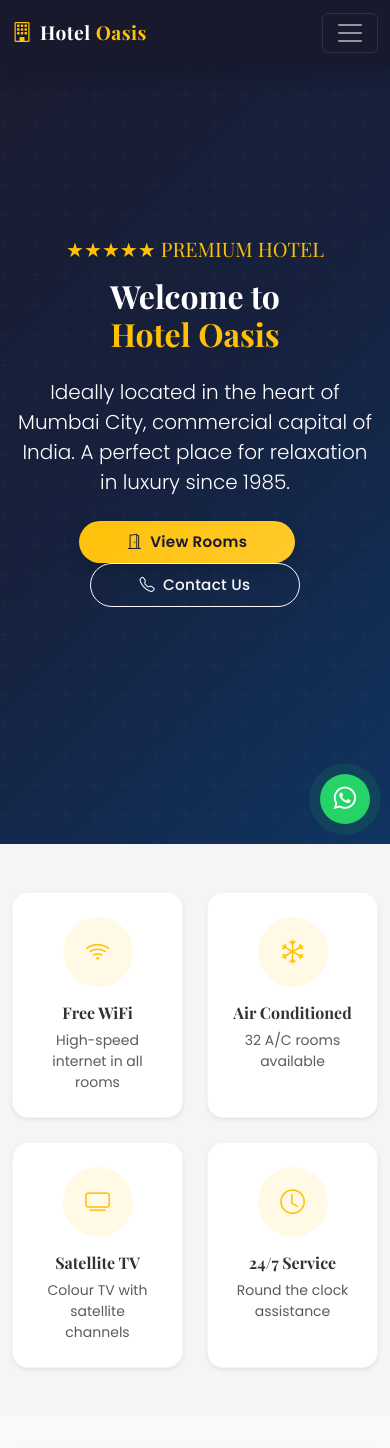
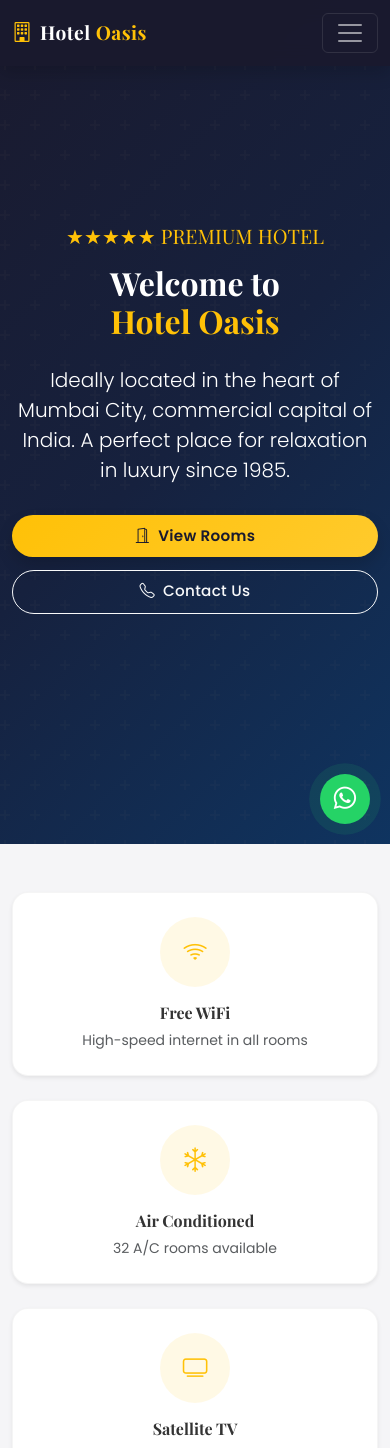
Before and after one commit to SALMAN-MAREDIA/Hotel-management-system-, a Node server app: page / in a window 390 px wide. Shown: the top 1448 px of the page. Run offline with Node 20, Linux system fonts and the light colour scheme.

Commit message:
feat: improve responsive layout across core pages
Co-authored-by: SALMAN-MAREDIA <183396695+SALMAN-MAREDIA@users.noreply.github.com>

```diff
--- a/public/css/style.css
+++ b/public/css/style.css
@@ -96,6 +96,10 @@ h1, h2, h3, h4, h5, h6 {
   z-index: 2;
 }
 
+.hero-row {
+  min-height: 100vh;
+}
+
 .animate-fade-in {
   animation: fadeInUp 1s ease forwards;
   opacity: 0;
@@ -180,6 +184,7 @@ section {
   transition: var(--transition);
   position: relative;
   overflow: hidden;
+  aspect-ratio: 4 / 3;
 }
 
 .room-card:hover .room-card-img {
@@ -213,6 +218,36 @@ section {
   transform: scale(0.8);
   position: absolute;
   pointer-events: none;
+}
+
+.gallery-img {
+  aspect-ratio: 4 / 3;
+  overflow: hidden;
+}
+
+.tourist-img-container {
+  aspect-ratio: 16 / 9;
+  overflow: hidden;
+}
+
+.about-preview-media {
+  aspect-ratio: 5 / 4;
+}
+
+.about-hero-media {
+  aspect-ratio: 4 / 3;
+}
+
+.booking-summary-card {
+  top: 100px;
+}
+
+.booking-summary-media {
+  aspect-ratio: 16 / 10;
+}
+
+.country-code-select {
+  max-width: 120px;
 }
 
 /* ===== WhatsApp Float ===== */
@@ -402,7 +437,18 @@ section {
 }
 
 /* ===== Responsive ===== */
+@media (max-width: 992px) {
+  .booking-summary-card {
+    position: static !important;
+    top: auto !important;
+  }
+}
+
 @media (max-width: 768px) {
+  .hero-row {
+    min-height: 85vh;
+  }
+
   .hero-section h1 {
     font-size: 2.5rem;
   }
@@ -423,15 +469,37 @@ section {
     padding: 0.6rem 1.5rem;
     font-size: 0.95rem;
   }
+
+  .card-body.p-5 {
+    padding: 1.75rem !important;
+  }
 }
 
 @media (max-width: 576px) {
+  .hero-row {
+    min-height: 80vh;
+  }
+
   .hero-section h1 {
     font-size: 2rem;
   }
 
   .brand-text {
     font-size: 1.2rem;
+  }
+
+  .hero-section .btn {
+    width: 100%;
+    margin: 0.4rem 0 !important;
+  }
+
+  .country-code-select {
+    max-width: 95px;
+    font-size: 0.85rem;
+  }
+
+  .card-body.p-5 {
+    padding: 1.25rem !important;
   }
 }
 
--- a/views/about.ejs
+++ b/views/about.ejs
@@ -19,7 +19,7 @@
     <div class="row align-items-center g-5">
       <div class="col-lg-6">
         <div class="position-relative">
-          <div class="rounded-4 shadow-lg overflow-hidden" style="height:450px;background:linear-gradient(135deg,#c8a96e 0%,#8B6914 100%);display:flex;align-items:center;justify-content:center">
+          <div class="rounded-4 shadow-lg overflow-hidden about-hero-media" style="background:linear-gradient(135deg,#c8a96e 0%,#8B6914 100%);display:flex;align-items:center;justify-content:center">
             <div class="text-center text-white px-4">
               <i class="bi bi-building display-1 mb-3"></i>
               <h2 class="fw-bold">Hotel Oasis</h2>
--- a/views/booking.ejs
+++ b/views/booking.ejs
@@ -19,8 +19,8 @@
     <div class="row g-5">
       <!-- Room Summary -->
       <div class="col-lg-4">
-        <div class="card border-0 shadow rounded-4 sticky-top" style="top:100px">
-          <div class="room-card-img" style="height:180px;background:linear-gradient(135deg,#667eea 0%,#764ba2 100%);display:flex;align-items:center;justify-content:center;border-radius:1rem 1rem 0 0">
+        <div class="card border-0 shadow rounded-4 sticky-top booking-summary-card">
+          <div class="room-card-img booking-summary-media" style="background:linear-gradient(135deg,#667eea 0%,#764ba2 100%);display:flex;align-items:center;justify-content:center;border-radius:1rem 1rem 0 0">
             <div class="text-center text-white">
               <i class="bi bi-door-open display-4"></i>
               <p class="mt-2 mb-0 fw-bold"><%= room.category %></p>
@@ -103,7 +103,7 @@
                   <label for="guest_phone" class="form-label fw-bold">Phone <span class="text-danger">*</span></label>
                   <div class="input-group">
                     <span class="input-group-text bg-warning border-0"><i class="bi bi-phone-fill text-dark"></i></span>
-                    <select class="form-select" name="country_code" id="country_code" style="max-width:120px">
+                    <select class="form-select country-code-select" name="country_code" id="country_code">
                       <option value="+91" selected>+91 🇮🇳</option>
                       <option value="+1">+1 🇺🇸</option>
                       <option value="+44">+44 🇬🇧</option>
--- a/views/contact.ejs
+++ b/views/contact.ejs
@@ -121,7 +121,7 @@
                   <label for="phone" class="form-label fw-bold">Phone <span class="text-danger">*</span></label>
                   <div class="input-group">
                     <span class="input-group-text bg-warning border-0"><i class="bi bi-phone-fill text-dark"></i></span>
-                    <select class="form-select" name="country_code" id="country_code" style="max-width:120px">
+                    <select class="form-select country-code-select" name="country_code" id="country_code">
                       <option value="+91" selected>+91 🇮🇳</option>
                       <option value="+1">+1 🇺🇸</option>
                       <option value="+44">+44 🇬🇧</option>
--- a/views/gallery.ejs
+++ b/views/gallery.ejs
@@ -27,14 +27,14 @@
 
     <div class="row g-4" id="gallery-grid">
       <% gallery.forEach((item, index) => { %>
-        <div class="col-lg-4 col-md-6 gallery-item" data-category="<%= item.category %>">
+        <div class="col-lg-4 col-md-6 col-sm-6 col-12 gallery-item" data-category="<%= item.category %>">
           <div class="card border-0 shadow rounded-4 overflow-hidden gallery-card">
             <% if (item.image) { %>
-              <div class="gallery-img" style="height:280px;overflow:hidden">
+              <div class="gallery-img">
                 <img src="<%= item.image %>" alt="<%= item.title %>" style="width:100%;height:100%;object-fit:cover">
               </div>
             <% } else { %>
-              <div class="gallery-img" style="height:280px;background:linear-gradient(135deg,<%= ['#667eea,#764ba2','#f093fb,#f5576c','#4facfe,#00f2fe','#43e97b,#38f9d7','#fa709a,#fee140','#a18cd1,#fbc2eb'][index % 6] %>);display:flex;align-items:center;justify-content:center">
+              <div class="gallery-img" style="background:linear-gradient(135deg,<%= ['#667eea,#764ba2','#f093fb,#f5576c','#4facfe,#00f2fe','#43e97b,#38f9d7','#fa709a,#fee140','#a18cd1,#fbc2eb'][index % 6] %>);display:flex;align-items:center;justify-content:center">
                 <div class="text-center text-white">
                   <i class="bi bi-camera display-3"></i>
                   <p class="mt-2 mb-0 fw-bold"><%= item.title %></p>
--- a/views/index.ejs
+++ b/views/index.ejs
@@ -4,7 +4,7 @@
 <section class="hero-section">
   <div class="hero-overlay"></div>
   <div class="container hero-content">
-    <div class="row align-items-center min-vh-100">
+    <div class="row align-items-center hero-row">
       <div class="col-lg-8 mx-auto text-center text-white">
         <h5 class="text-warning fw-light mb-3 animate-fade-in">★★★★★ PREMIUM HOTEL</h5>
         <h1 class="display-3 fw-bold mb-4 animate-fade-in">Welcome to<br><span class="text-warning">Hotel Oasis</span></h1>
@@ -22,7 +22,7 @@
 <section class="py-5 bg-light">
   <div class="container">
     <div class="row g-4 text-center">
-      <div class="col-md-3 col-6">
+      <div class="col-lg-3 col-md-6 col-sm-6 col-12">
         <div class="feature-card p-4 bg-white rounded-4 shadow-sm h-100">
           <div class="feature-icon bg-warning bg-opacity-10 rounded-circle d-inline-flex align-items-center justify-content-center mb-3" style="width:70px;height:70px">
             <i class="bi bi-wifi fs-2 text-warning"></i>
@@ -31,7 +31,7 @@
           <p class="text-muted small mb-0">High-speed internet in all rooms</p>
         </div>
       </div>
-      <div class="col-md-3 col-6">
+      <div class="col-lg-3 col-md-6 col-sm-6 col-12">
         <div class="feature-card p-4 bg-white rounded-4 shadow-sm h-100">
           <div class="feature-icon bg-warning bg-opacity-10 rounded-circle d-inline-flex align-items-center justify-content-center mb-3" style="width:70px;height:70px">
             <i class="bi bi-snow fs-2 text-warning"></i>
@@ -40,7 +40,7 @@
           <p class="text-muted small mb-0">32 A/C rooms available</p>
         </div>
       </div>
-      <div class="col-md-3 col-6">
+      <div class="col-lg-3 col-md-6 col-sm-6 col-12">
         <div class="feature-card p-4 bg-white rounded-4 shadow-sm h-100">
           <div class="feature-icon bg-warning bg-opacity-10 rounded-circle d-inline-flex align-items-center justify-content-center mb-3" style="width:70px;height:70px">
             <i class="bi bi-tv fs-2 text-warning"></i>
@@ -49,7 +49,7 @@
           <p class="text-muted small mb-0">Colour TV with satellite channels</p>
         </div>
       </div>
-      <div class="col-md-3 col-6">
+      <div class="col-lg-3 col-md-6 col-sm-6 col-12">
         <div class="feature-card p-4 bg-white rounded-4 shadow-sm h-100">
           <div class="feature-icon bg-warning bg-opacity-10 rounded-circle d-inline-flex align-items-center justify-content-center mb-3" style="width:70px;height:70px">
             <i class="bi bi-clock fs-2 text-warning"></i>
@@ -68,7 +68,7 @@
     <div class="row align-items-center g-5">
       <div class="col-lg-6">
         <div class="position-relative">
-          <div class="about-img-placeholder rounded-4 shadow-lg" style="height:400px;overflow:hidden;background:linear-gradient(135deg,#c8a96e 0%,#8B6914 100%);display:flex;align-items:center;justify-content:center">
+          <div class="about-img-placeholder rounded-4 shadow-lg about-preview-media" style="overflow:hidden;background:linear-gradient(135deg,#c8a96e 0%,#8B6914 100%);display:flex;align-items:center;justify-content:center">
             <img src="/images/reception.jpg" alt="Hotel Oasis Reception" style="width:100%;height:100%;object-fit:cover" class="fallback-img">
             <div class="fallback-content text-center text-white" style="position:absolute">
               <i class="bi bi-building display-1 mb-3"></i>
@@ -131,7 +131,7 @@
       <% rooms.forEach(room => { %>
         <div class="col-lg-3 col-md-6">
           <div class="card room-card border-0 shadow-sm rounded-4 overflow-hidden h-100">
-            <div class="room-card-img" style="height:200px;overflow:hidden">
+            <div class="room-card-img">
               <% if (room.image) { %>
                 <img src="<%= room.image %>" alt="<%= room.name %>" data-fallback style="width:100%;height:100%;object-fit:cover">
                 <div style="display:none;height:100%;background:linear-gradient(135deg,#667eea 0%,#764ba2 100%);align-items:center;justify-content:center">
@@ -186,7 +186,7 @@
     <div class="row g-4">
       <div class="col-lg-4 col-md-6">
         <div class="card border-0 shadow-sm rounded-4 h-100 overflow-hidden">
-          <div class="tourist-img-container" style="height:180px;overflow:hidden;background:linear-gradient(135deg,#667eea 0%,#764ba2 100%);display:flex;align-items:center;justify-content:center;position:relative">
+          <div class="tourist-img-container" style="background:linear-gradient(135deg,#667eea 0%,#764ba2 100%);display:flex;align-items:center;justify-content:center;position:relative">
             <img src="/images/gateway-of-india.jpg" alt="Gateway of India" style="width:100%;height:100%;object-fit:cover;position:relative;z-index:1" class="fallback-img">
             <i class="bi bi-bank2 display-3 text-white" style="position:absolute;z-index:0"></i>
           </div>
@@ -199,7 +199,7 @@
       </div>
       <div class="col-lg-4 col-md-6">
         <div class="card border-0 shadow-sm rounded-4 h-100 overflow-hidden">
-          <div class="tourist-img-container" style="height:180px;overflow:hidden;background:linear-gradient(135deg,#f093fb 0%,#f5576c 100%);display:flex;align-items:center;justify-content:center;position:relative">
+          <div class="tourist-img-container" style="background:linear-gradient(135deg,#f093fb 0%,#f5576c 100%);display:flex;align-items:center;justify-content:center;position:relative">
             <img src="/images/cst-mumbai.jpg" alt="Chhatrapati Shivaji Terminus" style="width:100%;height:100%;object-fit:cover;position:relative;z-index:1" class="fallback-img">
             <i class="bi bi-train-front display-3 text-white" style="position:absolute;z-index:0"></i>
           </div>
@@ -212,7 +212,7 @@
       </div>
       <div class="col-lg-4 col-md-6">
         <div class="card border-0 shadow-sm rounded-4 h-100 overflow-hidden">
-          <div class="tourist-img-container" style="height:180px;overflow:hidden;background:linear-gradient(135deg,#4facfe 0%,#00f2fe 100%);display:flex;align-items:center;justify-content:center;position:relative">
+          <div class="tourist-img-container" style="background:linear-gradient(135deg,#4facfe 0%,#00f2fe 100%);display:flex;align-items:center;justify-content:center;position:relative">
             <img src="/images/marine-drive.jpg" alt="Marine Drive" style="width:100%;height:100%;object-fit:cover;position:relative;z-index:1" class="fallback-img">
             <i class="bi bi-water display-3 text-white" style="position:absolute;z-index:0"></i>
           </div>
@@ -225,7 +225,7 @@
       </div>
       <div class="col-lg-4 col-md-6">
         <div class="card border-0 shadow-sm rounded-4 h-100 overflow-hidden">
-          <div class="tourist-img-container" style="height:180px;overflow:hidden;background:linear-gradient(135deg,#43e97b 0%,#38f9d7 100%);display:flex;align-items:center;justify-content:center;position:relative">
+          <div class="tourist-img-container" style="background:linear-gradient(135deg,#43e97b 0%,#38f9d7 100%);display:flex;align-items:center;justify-content:center;position:relative">
             <img src="/images/flora-fountain.jpg" alt="Flora Fountain" style="width:100%;height:100%;object-fit:cover;position:relative;z-index:1" class="fallback-img">
             <i class="bi bi-building display-3 text-white" style="position:absolute;z-index:0"></i>
           </div>
@@ -238,7 +238,7 @@
       </div>
       <div class="col-lg-4 col-md-6">
         <div class="card border-0 shadow-sm rounded-4 h-100 overflow-hidden">
-          <div class="tourist-img-container" style="height:180px;overflow:hidden;background:linear-gradient(135deg,#fa709a 0%,#fee140 100%);display:flex;align-items:center;justify-content:center;position:relative">
+          <div class="tourist-img-container" style="background:linear-gradient(135deg,#fa709a 0%,#fee140 100%);display:flex;align-items:center;justify-content:center;position:relative">
             <img src="/images/elephanta-caves.jpg" alt="Elephanta Caves" style="width:100%;height:100%;object-fit:cover;position:relative;z-index:1" class="fallback-img">
             <i class="bi bi-image display-3 text-white" style="position:absolute;z-index:0"></i>
           </div>
@@ -251,7 +251,7 @@
       </div>
       <div class="col-lg-4 col-md-6">
         <div class="card border-0 shadow-sm rounded-4 h-100 overflow-hidden">
-          <div class="tourist-img-container" style="height:180px;overflow:hidden;background:linear-gradient(135deg,#a18cd1 0%,#fbc2eb 100%);display:flex;align-items:center;justify-content:center;position:relative">
+          <div class="tourist-img-container" style="background:linear-gradient(135deg,#a18cd1 0%,#fbc2eb 100%);display:flex;align-items:center;justify-content:center;position:relative">
             <img src="/images/csmvs-museum.jpg" alt="Chhatrapati Shivaji Maharaj Vastu Sangrahalaya" style="width:100%;height:100%;object-fit:cover;position:relative;z-index:1" class="fallback-img">
             <i class="bi bi-columns-gap display-3 text-white" style="position:absolute;z-index:0"></i>
           </div>
--- a/views/rooms.ejs
+++ b/views/rooms.ejs
@@ -41,7 +41,7 @@
         <% rooms.forEach(room => { %>
           <div class="col-lg-4 col-md-6">
             <div class="card room-card border-0 shadow rounded-4 overflow-hidden h-100">
-              <div class="room-card-img position-relative" style="height:220px;overflow:hidden">
+              <div class="room-card-img position-relative">
                 <% if (room.image) { %>
                   <img src="<%= room.image %>" alt="<%= room.name %>" data-fallback style="width:100%;height:100%;object-fit:cover">
                   <div style="display:none;height:100%;background:linear-gradient(135deg,#667eea 0%,#764ba2 100%);align-items:center;justify-content:center">
```
Also changed, not shown: app.test.js (+20 -0 lines).
